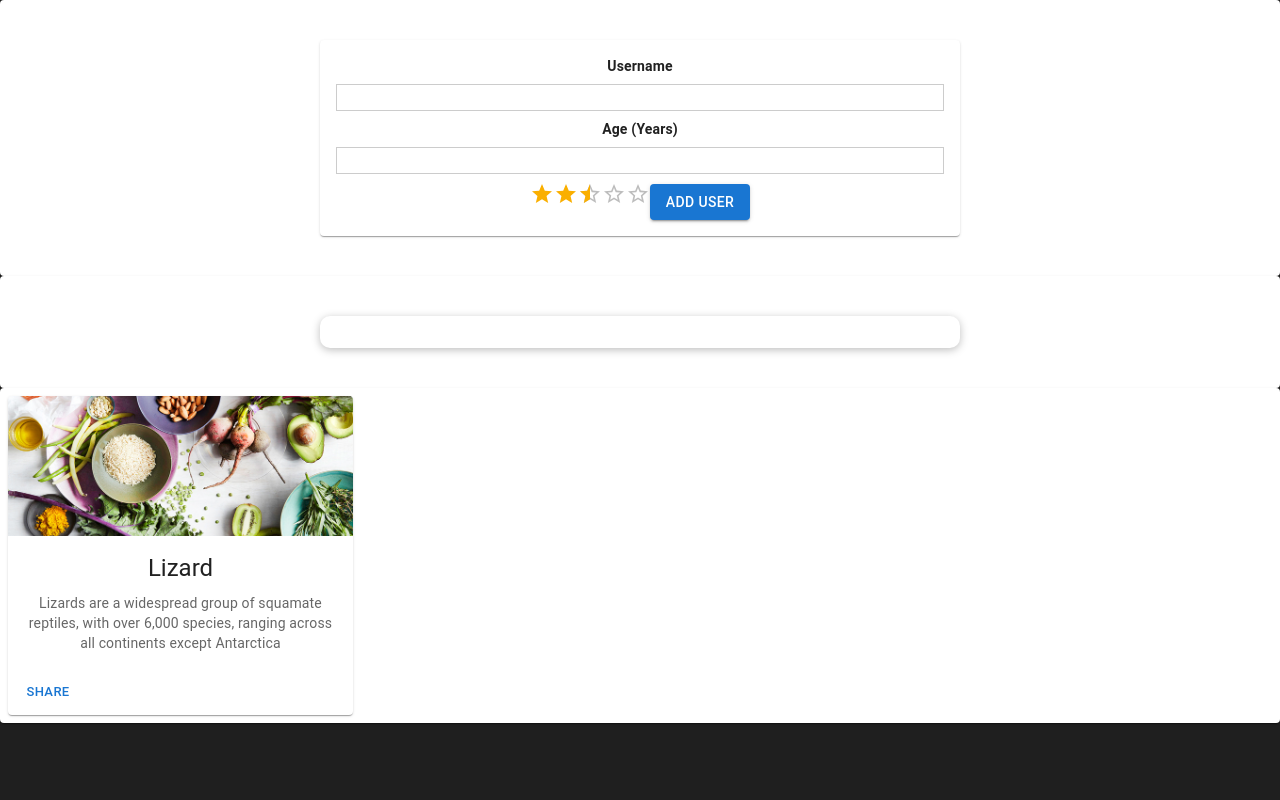
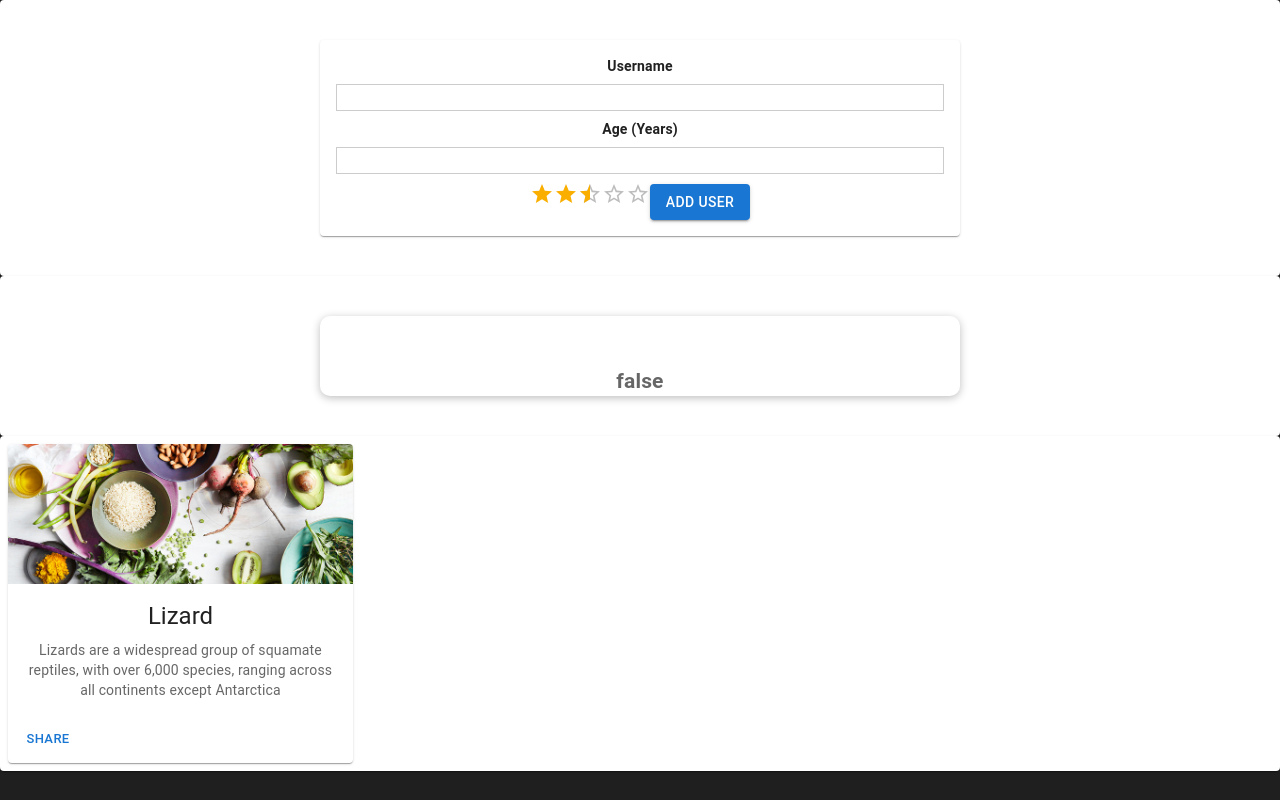
Before and after one commit to yannickmacken/react-fragments-portals-refs, a React (Create React App) app: page / in a window 1280 px wide. Built offline with nearby package versions, Linux system fonts and the light colour scheme.

Commit message:
useContext

```diff
--- a/src/components/Users/UsersList.js
+++ b/src/components/Users/UsersList.js
@@ -2,8 +2,14 @@ import React from 'react';
 
 import Card from '../UI/Card';
 import classes from './UsersList.module.css';
+import { useContext } from 'react';
+import modeContext from '../../store/modeContext';
 
 const UsersList = (props) => {
+
+  // Hook to get context
+  const ctx = useContext(modeContext)
+
   return (
     <Card className={classes.users}>
       <ul>
@@ -13,6 +19,7 @@ const UsersList = (props) => {
           </li>
         ))}
       </ul>
+      <h2>{String(ctx.isDarkMode)}</h2>
     </Card>
   );
 };
--- /dev/null
+++ b/src/store/modeContext.js
@@ -0,0 +1,7 @@
+import React from "react";
+
+const modeContext = React.createContext({
+    isDarkMode: false
+})
+
+export default modeContext
```
